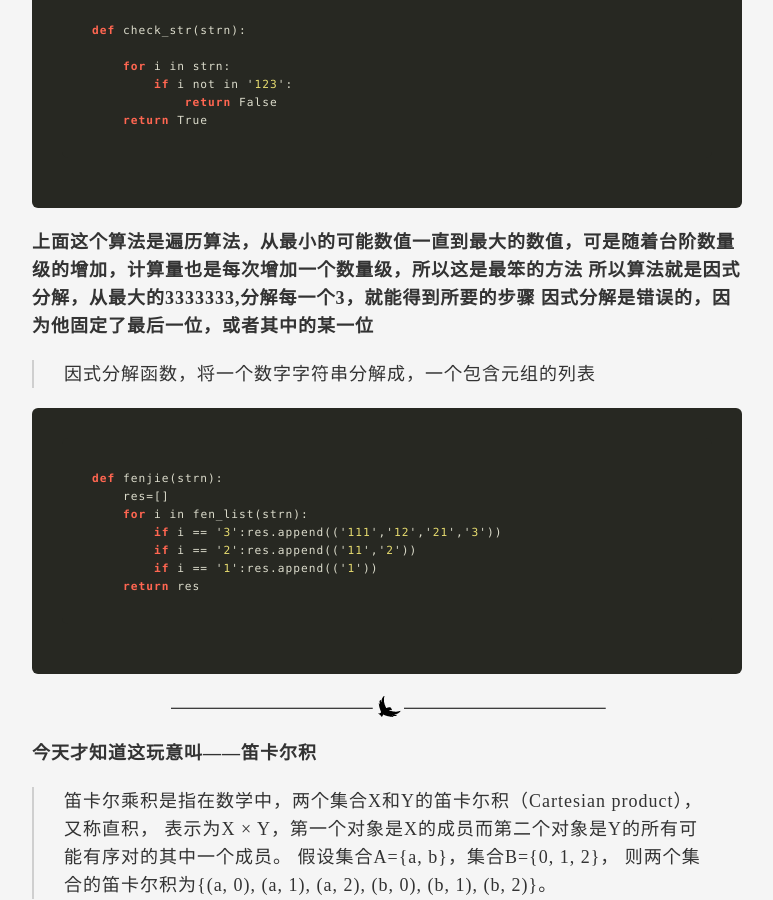
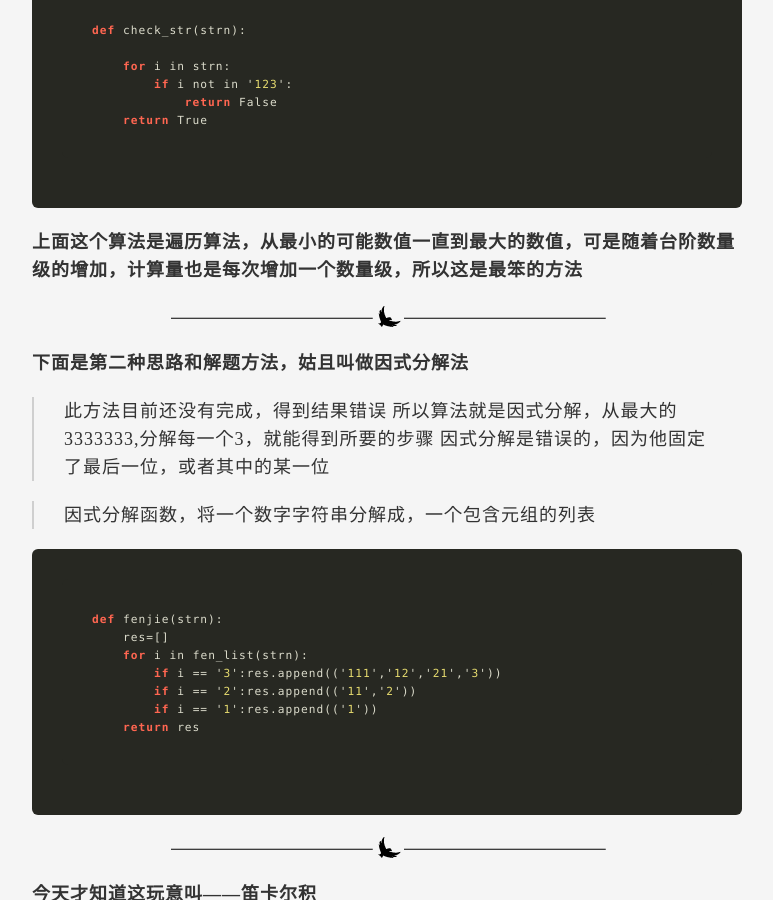
Before and after one commit to hlowd/hlowd.github.io, a Jekyll site: the page built from _posts/2017-3-29-牛顿家的楼梯.md, in a window 1280 px wide and 900 px high, scrolled down 3698 px. Shown: the whole window, without its empty margins (253-1026 px from the left). Built offline with Jekyll 4.4.1, drawn with Linux system fonts in a browser that asks for light colours; our own code applies the rules of GitHub Pages for plain Markdown files.

Commit message:
Update 2017-3-29-牛顿家的楼梯.md

````diff
--- a/_posts/2017-3-29-牛顿家的楼梯.md
+++ b/_posts/2017-3-29-牛顿家的楼梯.md
@@ -126,8 +126,13 @@ def check_str(strn):
 ```
 
 **上面这个算法是遍历算法，从最小的可能数值一直到最大的数值，可是随着台阶数量级的增加，计算量也是每次增加一个数量级，所以这是最笨的方法**
-**所以算法就是因式分解，从最大的3333333,分解每一个3，就能得到所要的步骤**
-**因式分解是错误的，因为他固定了最后一位，或者其中的某一位**
+
+---
+**下面是第二种思路和解题方法，姑且叫做因式分解法**
+> 此方法目前还没有完成，得到结果错误
+> 所以算法就是因式分解，从最大的3333333,分解每一个3，就能得到所要的步骤
+> 因式分解是错误的，因为他固定了最后一位，或者其中的某一位
+
 
 > 因式分解函数，将一个数字字符串分解成，一个包含元组的列表
 
````
